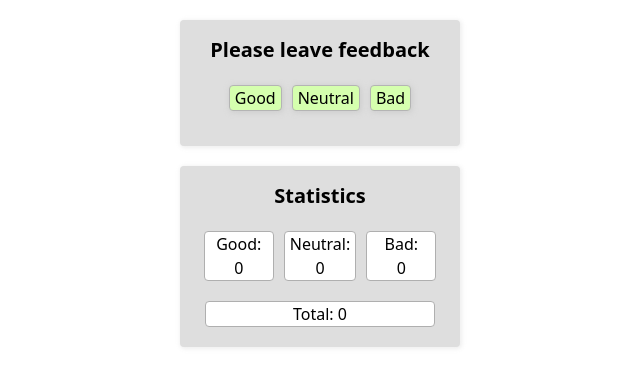
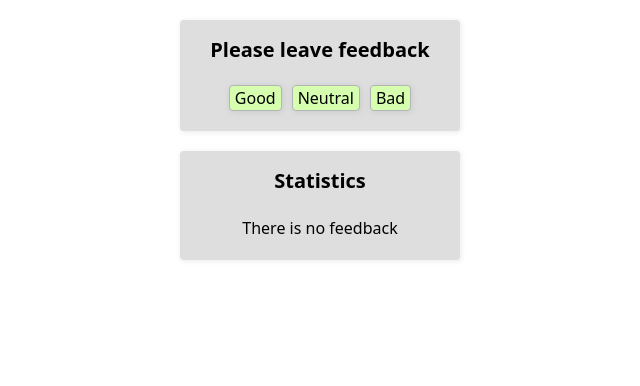
Before and after one commit to heorhii-aksiuk/goit-react-hw-repeat, a React (Create React App) app: page / in a window 1280 px wide. Shown: the top 386 px of the page, without its empty margins (320-960 px from the left). Built offline with nearby package versions, Linux system fonts and the light colour scheme.

Commit message:
refactoring

```diff
--- a/src/components/App/App.jsx
+++ b/src/components/App/App.jsx
@@ -1,7 +1,8 @@
 import { useState } from 'react'
+import Section from '../Section/Section'
 import FeedbackOptions from '../FeedbackOptions/FeedbackOptions'
 import Statistics from '../Statistics/Statistics'
-import Section from '../Section/Section'
+import Notification from '../Notification/Notification'
 
 function App() {
   const [feedback, setFeedback] = useState({ good: 0, neutral: 0, bad: 0 })
@@ -15,8 +16,7 @@ function App() {
   }
 
   const totalFeedback = good + neutral + bad
-
-  const positiveFeedbackPercentage = () =>
+  const positivePercentage =
     good > 0 ? Math.round((good * 100) / totalFeedback) : 0
 
   return (
@@ -25,13 +25,17 @@ function App() {
         <FeedbackOptions onLeaveFeedback={handleIncrement} />
       </Section>
       <Section title="Statistics">
+        {totalFeedback > 0 ? (
           <Statistics
             good={good}
             neutral={neutral}
             bad={bad}
             total={totalFeedback}
-          positivePercentage={positiveFeedbackPercentage}
+            positivePercentage={positivePercentage}
           />
+        ) : (
+          <Notification message="There is no feedback" />
+        )}
       </Section>
     </>
   )
--- a/src/components/FeedbackOptions/FeedbackOptions.jsx
+++ b/src/components/FeedbackOptions/FeedbackOptions.jsx
@@ -25,7 +25,7 @@ function FeedbackOptions({ onLeaveFeedback }) {
 export default FeedbackOptions
 
 const List = styled.ul`
-  padding-bottom: 20px;
+  padding-bottom: 5px;
   display: flex;
   justify-content: center;
 `
--- /dev/null
+++ b/src/components/Notification/Notification.jsx
@@ -0,0 +1,12 @@
+import styled from 'styled-components'
+
+function Notification({ message }) {
+  return <Message>{message}</Message>
+}
+
+export default Notification
+
+const Message = styled.p`
+  padding-bottom: 5px;
+  text-align: center;
+`
--- a/src/components/Statistics/Statistics.jsx
+++ b/src/components/Statistics/Statistics.jsx
@@ -25,7 +25,7 @@ function Statistics({ good, neutral, bad, total, positivePercentage }) {
       </List>
       <TotalWrapper>
         <p>Total: {total}</p>
-        {total > 0 && <p>Positive feedback: {positivePercentage()}%</p>}
+        {total > 0 && <p>Positive feedback: {positivePercentage}%</p>}
       </TotalWrapper>
     </>
   )
```
Lines whose indentation alone changed are shown as unchanged.
